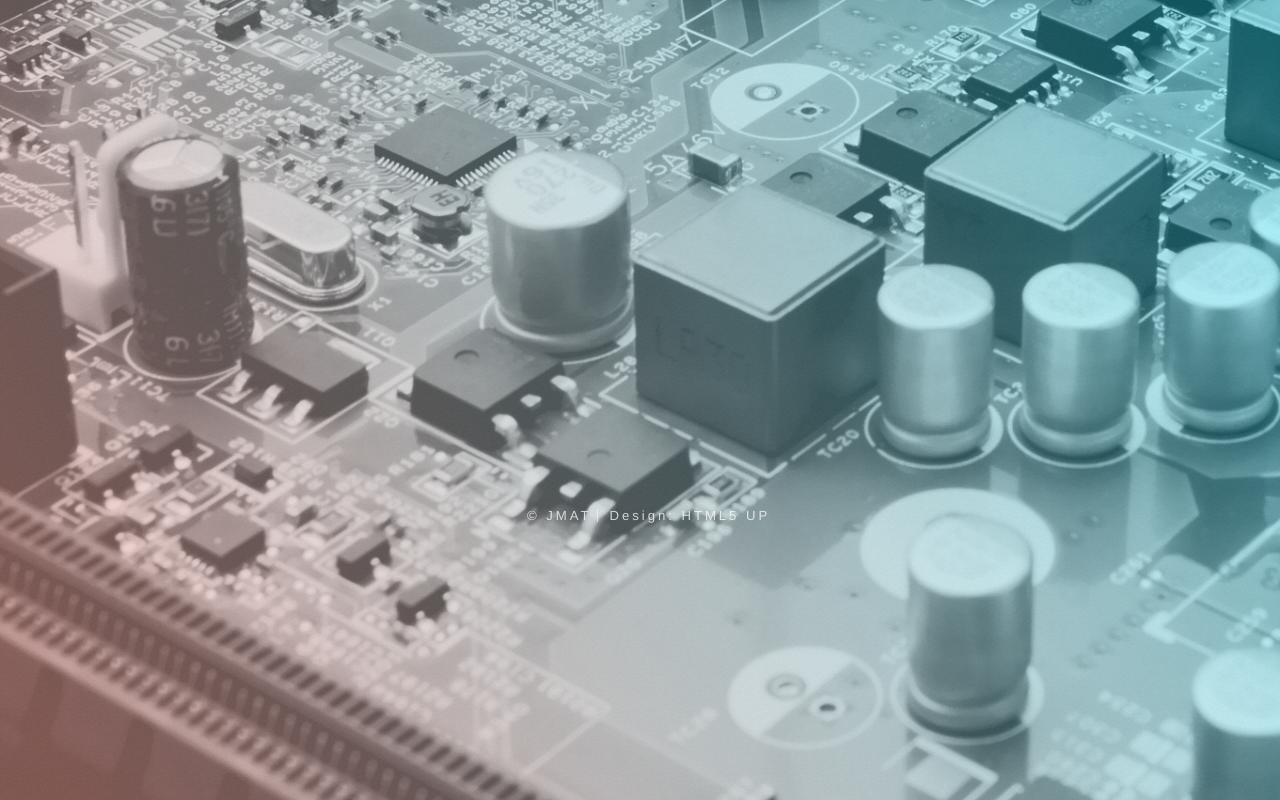
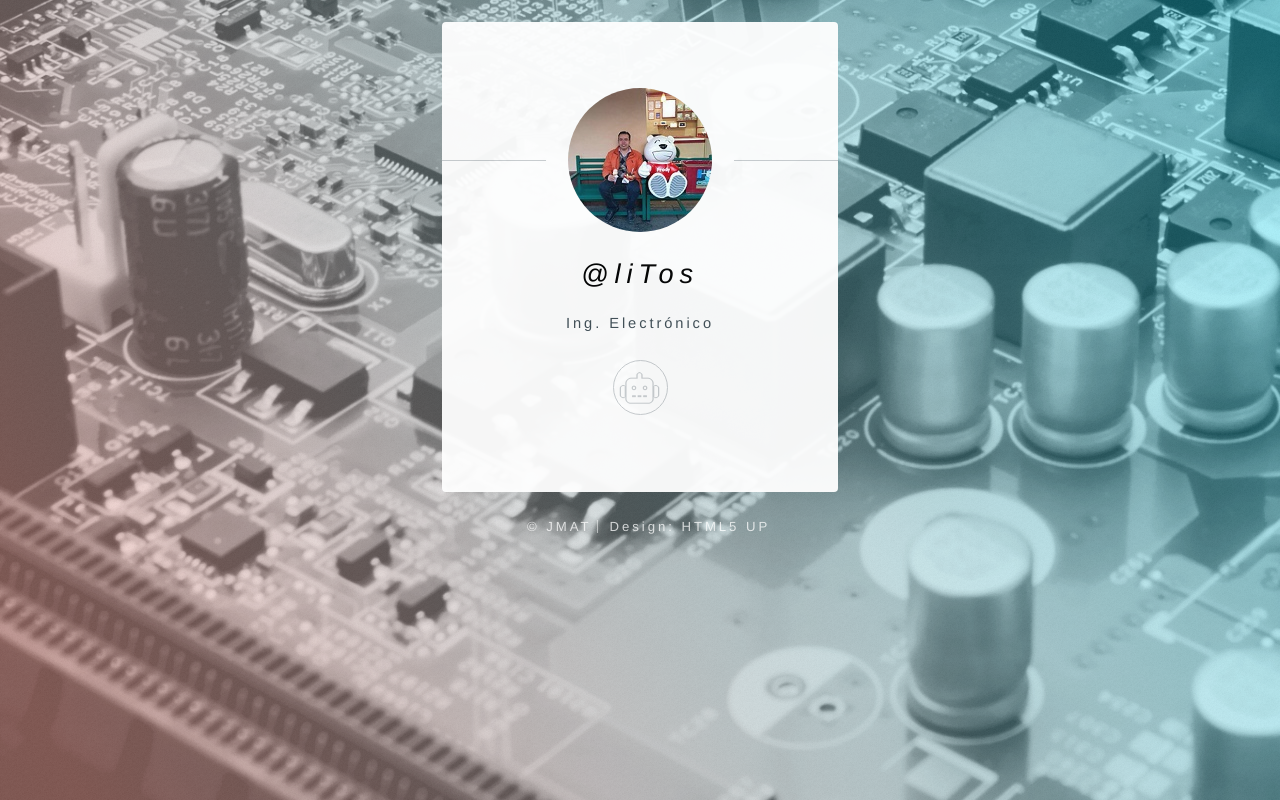
Before and after one commit to AlitosJM/MyApp, a React (Create React App) app: page / in a window 1280 px wide. Built offline with nearby package versions, Linux system fonts and the light colour scheme.

Commit message:
added portal for the intro

```diff
--- a/public/index.html
+++ b/public/index.html
@@ -1,4 +1,46 @@
 <!DOCTYPE html>
+<html lang="en">
+  <head>
+    <meta charset="utf-8">
+    <meta name="viewport" content="width=device-width, initial-scale=1, user-scalable=no" />
+    <meta name="theme-color" content="#000000">
+    <!--
+      manifest.json provides metadata used when your web app is added to the
+      homescreen on Android.  See https://developers.google.com/web/fundamentals/engage-and-retain/web-app-manifest/
+    -->
+    <link rel="manifest" href="%PUBLIC_URL%/manifest.json">
+    <link rel="shortcut icon" href="%PUBLIC_URL%/favicon.ico">
+    <!--
+      Notice the use of %PUBLIC_URL% in the tags above.
+      It will be replaced with the URL of the `public` folder during the build.
+      Only files inside the `public` folder can be referenced from the HTML.
+
+      Unlike "/favicon.ico" or "favicon.ico", "%PUBLIC_URL%/favicon.ico" will
+      work correctly both with client-side routing and a non-root public URL.
+      Learn how to configure a non-root public URL by running `npm run build`.
+    -->
+    <title>JMAT|🖥</title>
+  </head>
+  <body class="is-preload">
+    <noscript>
+      You need to enable JavaScript to run this app.
+    </noscript>
+    <div id="intro"></div>
+    <div id="root"></div>
+    <!--
+      This HTML file is a template.
+      If you open it directly in the browser, you will see an empty page.
+
+      You can add webfonts, meta tags, or analytics to this file.
+      The build step will place the bundled scripts into the <body> tag.
+
+      To begin the development, run `npm start` or `yarn start`.
+      To create a production bundle, use `npm run build` or `yarn build`.
+    -->
+  </body>
+</html>
+
+<!-- <!DOCTYPE html>
 <html lang="en">
   <head>
     <title>JMAT|🖥</title>
@@ -11,4 +53,4 @@
     <div id="root"></div>
 
   </body>
-</html>
+</html> -->
--- a/src/components/AllPost/AllPost.js
+++ b/src/components/AllPost/AllPost.js
@@ -24,7 +24,6 @@ const AllPost = () => {
   const dispatch = useDispatch();
   const status0 = useSelector(state => state.status0);
   const history = useHistory();
-  document.body.className='';
   console.log(Post.intro);
   // document.querySelectorAll('style,link[rel="stylesheet"]').forEach(item => item.remove())
   // console.log(post_objects[0].title)
--- a/src/components/Detail/Detail.js
+++ b/src/components/Detail/Detail.js
@@ -11,8 +11,6 @@ const Detail = props => {
     const dispatch = useDispatch();
     const history = useHistory();
     const params = useParams();
-    document.body.className='';
-
 
     const renderSwitch = (id) => {
         switch(id) {
--- a/src/components/Intro/Intro.js
+++ b/src/components/Intro/Intro.js
@@ -1,58 +1,65 @@
 import React from "react";
+import ReactDOM from "react-dom";
 import { useEffect } from 'react';
 import { Link } from 'react-router-dom';
 import JMAT from '../images/Jmat2.jpg';
 
-import './main.css';
+// import './main.css';
+import classes from'./main.module.css';
+
 // import '../css/main.css';
 // import '../css/noscript.css';
+// https://embed.plnkr.co/eoa4QEp6b83L9Ky3F3Tj/
 
-
-function Intro() {
+function PortalToIntro() {
 
   useEffect( () => {
     if ('addEventListener' in window) {
       console.log('addEventListener');
-      window.addEventListener('load', () => { document.body.className = document.body.className.replace(/\bis-preload\b/, ''); });
-      document.body.className += (navigator.userAgent.match(/(MSIE|rv:11\.0)/) ? ' is-ie' : '');}
+      window.addEventListener('load', () => { document.getElementsByTagName("BODY")[0].className = document.getElementsByTagName("BODY")[0].className.replace(/\bis-preload\b/, ''); });
+      document.getElementsByTagName("BODY")[0].className += (navigator.userAgent.match(/(MSIE|rv:11\.0)/) ? ' is-ie' : '');
+      console.log(document.getElementsByTagName("BODY")[0].className);
+    }
 
   },[])
-  // const onRouteChange = (e) =>{
-  //   e.preventDefault();
-  //   console.log('onRouteChange');
-  //   window.location.href = "/MyPage";
-  // }
+
   return (
-    <div className="is-preload">
 
-      <div id="wrapper">
-        <section id="main">
+      <div id={classes.wrapper}>
+        <section id={classes.main}>
 
           <header>
-            <span className="avatar"><img src={JMAT} alt="" /></span>
+            <span className={classes.avatar}><img src={JMAT} alt="JMAT" /></span>
             <h1><em>@liTos</em></h1>
             <p>Ing. Electrónico</p>
           </header>
 
           <footer>
-            <ul className="icons">
-              {/* <li><a href="#" onClick={onRouteChange} className="icon solid fa-robot">Robot</a></li> */}
-              <li><Link className="icon solid fa-robot" to="/myPage">Robot</Link></li>
-              {/*<button className="icon solid fa-robot">Robot</button>*/}
+            <ul className={classes.icons}>
+              <li><Link className={"icon solid fa-robot"} to="/myPage">Robot</Link></li>
             </ul>
           </footer>
 
         </section>
 
-        <footer id="footer">
-          <ul className="copyright">
+        <footer id={classes.footer}>
+          <ul className={classes.copyright}>
             <li>&copy; JMAT </li><li>Design: <a href="http://html5up.net">HTML5 UP</a></li>
           </ul>
         </footer>
       </div>
 
-    </div>
   );
 }
 
+const Intro = () =>{
+  return(
+    <React.Fragment>
+      {ReactDOM.createPortal(<PortalToIntro />, document.getElementById('intro'))}
+    </React.Fragment>
+  );
+
+}
+
+
 export default Intro;
```
Also changed, not shown: public/manifest.json (added), src/components/Intro/main.module.css (renamed from src/components/Intro/main.css), 1 other file (tests, documents, lock files or other folders).
